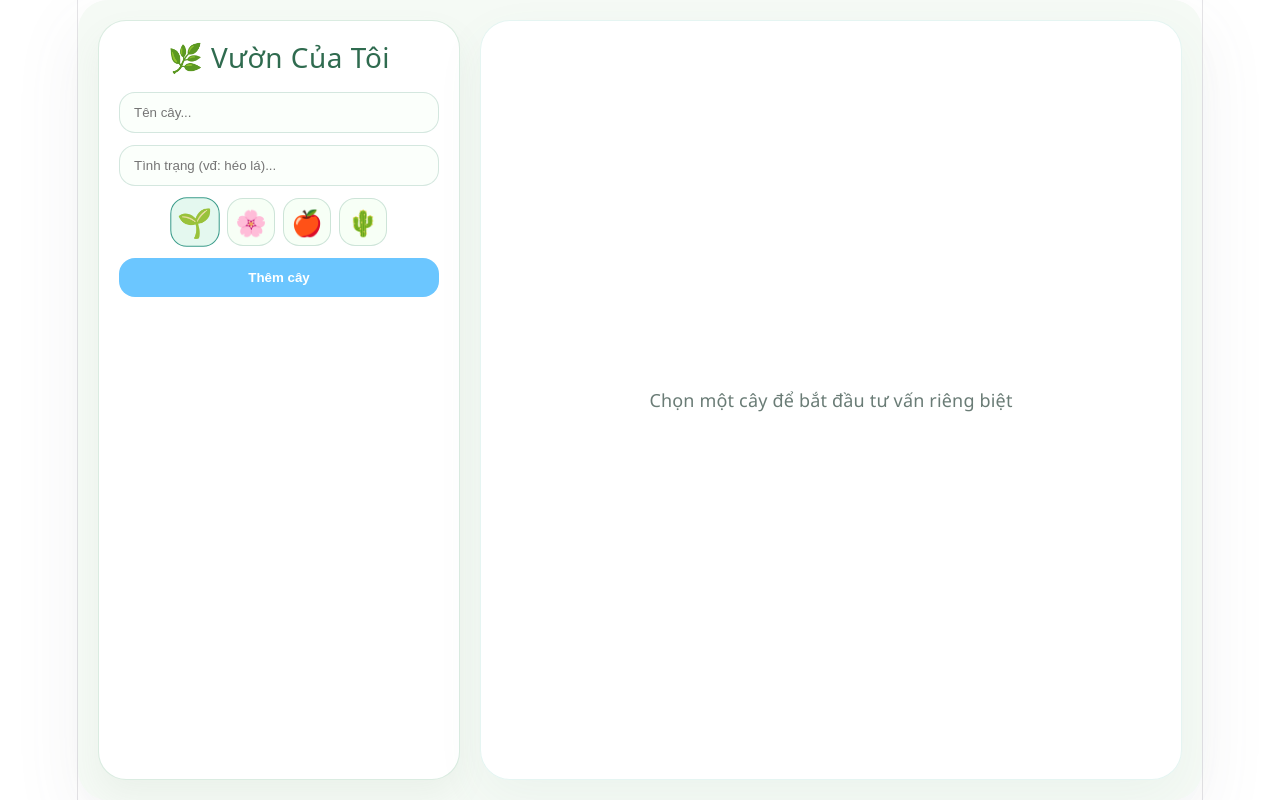
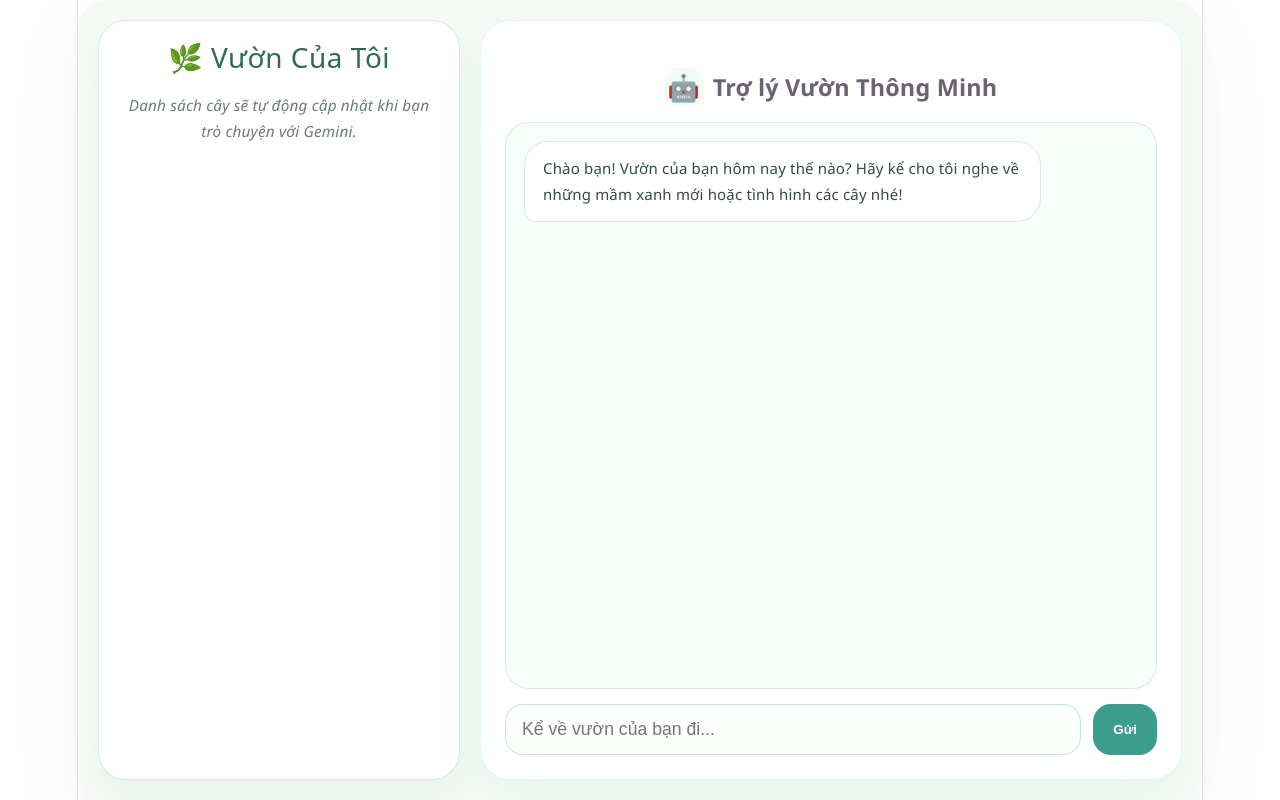
Before and after one commit to masusapu/my-smart-garden, a Vue app: page / in a window 1280 px wide. Built offline with nearby package versions, Linux system fonts and the light colour scheme.

Commit message:
refactor: unify chat interface and automate garden state updates via Gemini

```diff
--- a/src/App.vue
+++ b/src/App.vue
@@ -8,89 +8,114 @@ import ChatSection from "./components/ChatSection.vue";
 const { isLoading, askGemini } = useGemini();
 
 // Quản lý danh sách cây
-const myGarden = useLocalStorage("smart-garden-v2", []);
+const myGarden = useLocalStorage("smart-garden-plants-v3", []);
+
+// Cây đang được chọn để tập trung trò chuyện
 const selectedPlant = ref(null);
-const chatSectionRef = ref(null);
-const addingLoading = ref(false);
+const selectPlant = async (plant) => {
+  // Nếu nhấn lại chính cây đang chọn thì không làm gì cả
+  if (selectedPlant.value?.id === plant.id) return;
 
-const selectPlant = (plant) => {
   selectedPlant.value = plant;
+
+  // Tự động yêu cầu Gemini hỏi thăm về cây vừa chọn
+  const prompt = `Người dùng vừa chọn xem cây: ${plant.name} (tình trạng: ${plant.status}).
+  Hãy đóng vai chuyên gia làm vườn, hỏi thăm tình trạng của riêng cây này một cách cực kỳ ngắn gọn, tự nhiên.
+  TUYỆT ĐỐI KHÔNG được bắt đầu bằng các câu chào hỏi xã giao như "Chào bạn", "Chào anh/chị".
+  Ví dụ: "Cây ${plant.name} dạo này thế nào rồi?" hoặc "${plant.name} của bạn vẫn ổn chứ?".
+
+  Lưu ý: Luôn đính kèm danh sách cây trong thẻ <GARDEN_STATE>...</GARDEN_STATE> ở cuối câu trả lời.
+  Danh sách hiện tại: ${JSON.stringify(myGarden.value)}`;
+
+  const response = await askGemini(prompt);
+  if (!response.ok) return;
+
+  let aiText = response.text;
+  const gardenStateMatch = aiText.match(
+    /<GARDEN_STATE>([\s\S]*?)<\/GARDEN_STATE>/,
+  );
+
+  if (gardenStateMatch) {
+    try {
+      myGarden.value = JSON.parse(gardenStateMatch[1]);
+      aiText = aiText
+        .replace(/<GARDEN_STATE>[\s\S]*?<\/GARDEN_STATE>/, "")
+        .trim();
+    } catch (e) {
+      console.error(e);
+    }
+  }
+
+  chatHistory.value.push({ role: "model", text: aiText });
+  await nextTick();
+  chatSectionRef.value?.scrollToBottom();
 };
 
-// Thêm cây mới
-const addPlant = async ({ name, status, icon }) => {
-  console.log("Adding plant:", name, status, icon);
-  addingLoading.value = true;
-  let finalStatus = status;
-  try {
-    const summaryPrompt = `Tóm tắt tình trạng cây "${name}" với vấn đề "${status}" một cách súc tích, dưới 10 từ. Chỉ trả lời tóm tắt, không thêm gì khác.`;
-    console.log("Prompt:", summaryPrompt);
-    const summarizedStatus = await askGemini(summaryPrompt, {
-      trackLoading: false,
-    });
-    console.log("Summarized status:", summarizedStatus);
-    if (summarizedStatus.ok) {
-      finalStatus = summarizedStatus.text.trim();
-    }
-  } catch (error) {
-    console.error("Error summarizing:", error);
-  } finally {
-    addingLoading.value = false;
-  }
-  const plant = {
-    id: Date.now(),
-    name,
-    status: finalStatus,
-    icon: icon || "🌱",
-    history: [],
-  };
-  myGarden.value.push(plant);
-  console.log("Plant added with status:", finalStatus);
-};
+// Quản lý lịch sử chat chung
+const chatHistory = useLocalStorage("smart-garden-chat-v3", [
+  {
+    role: "model",
+    text: "Chào bạn! Vườn của bạn hôm nay thế nào? Hãy kể cho tôi nghe về những mầm xanh mới hoặc tình hình các cây nhé!",
+  },
+]);
 
-// Gửi tin nhắn trong khung chat của từng cây
+const chatSectionRef = ref(null);
+
 const sendMessage = async (userText) => {
   if (!userText || isLoading.value) return;
 
-  const plant = selectedPlant.value;
+  // 1. Lưu tin nhắn của người dùng vào lịch sử chung
+  chatHistory.value.push({ role: "user", text: userText });
 
-  // 1. Lưu tin nhắn của người dùng vào lịch sử cây đó
-  plant.history.push({ role: "user", text: userText });
+  // 2. Tạo prompt yêu cầu Gemini trả về phản hồi + danh sách cây cập nhật
+  const currentPlantsStr = JSON.stringify(myGarden.value);
+  const prompt = `Bạn là một chuyên gia làm vườn thông minh.
+Nhiệm vụ của bạn:
+1. Trả lời người dùng một cách thân thiện, chi tiết về cách chăm sóc cây. TUYỆT ĐỐI KHÔNG chào hỏi ở đầu câu trả lời. Hãy đi thẳng vào nội dung tư vấn.
+2. Theo dõi danh sách cây trồng trong vườn dựa trên cuộc hội thoại.
+3. Nếu người dùng nhắc đến cây mới, hãy thêm vào danh sách. Nếu nhắc đến tình trạng mới của cây cũ, hãy cập nhật.
+4. CUỐI CÙNG của câu trả lời, hãy luôn đính kèm danh sách TOÀN BỘ các cây hiện có trong vườn dưới định dạng JSON nằm trong thẻ <GARDEN_STATE>...</GARDEN_STATE>.
+   Mỗi cây gồm: { "id": số, "name": "tên", "status": "tóm tắt tình trạng ngắn gọn", "icon": "emoji đại diện" }
+   Nếu người dùng muốn xóa một cây, hãy loại bỏ nó khỏi danh sách JSON này.
+   Nếu không có thay đổi, vẫn phải gửi lại danh sách cũ trong thẻ đó.
+5. ĐẶC BIỆT: Nếu người dùng đang chọn một cây cụ thể (thông tin bên dưới), hãy ưu tiên trả lời về cây đó trừ khi họ hỏi sang vấn đề khác.
 
-  // 2. Tạo prompt dựa trên ngữ cảnh của cây
-  const prompt = `Bạn là một chuyên gia về cây trồng thân thiện, thoải mái. Hãy trả lời với tone tự nhiên, chia sẻ chi tiết cụ thể, như một người bạn đang giúp đỡ. Không cần quá trang trọng, hãy nói những gì bạn thực sự nghĩ. Chỉ tránh lặp lại lời chào nhiều lần nếu đã nói trong cuộc trò chuyện trước.
+Danh sách cây hiện tại: ${currentPlantsStr}
+Lịch sử trò chuyện: ${JSON.stringify(chatHistory.value)}
 
-Cây đang chăm sóc: ${plant.name} (tình trạng: ${plant.status})
-Lịch sử trò chuyện: ${JSON.stringify(plant.history)}
+Thông tin bổ sung: Người dùng đang chọn xem cây: ${selectedPlant.value ? selectedPlant.value.name : "Không có cây nào cụ thể"}.
+Câu hỏi của người dùng: "${userText}"`;
 
-Câu hỏi: ${userText}
+  const response = await askGemini(prompt);
+  if (!response.ok) {
+    chatHistory.value.push({
+      role: "model",
+      text: "Lỗi kết nối: " + response.error,
+    });
+    return;
+  }
 
-Hãy trả lời chi tiết, với những lời khuyên cụ thể và thực tế.`;
+  let aiText = response.text;
 
-  // 3. Hỏi Gemini
-  const response = await askGemini(prompt);
+  // 3. Tách phần text chat và phần dữ liệu vườn
+  const gardenStateMatch = aiText.match(
+    /<GARDEN_STATE>([\s\S]*?)<\/GARDEN_STATE>/,
+  );
 
-  // 4. Lưu câu trả lời của Gemini vào đúng cây đó
-  plant.history.push({
-    role: "model",
-    text: response.ok ? response.text : response.error,
-  });
+  if (gardenStateMatch) {
+    try {
+      const newGardenState = JSON.parse(gardenStateMatch[1]);
+      myGarden.value = newGardenState;
+      // Xóa phần JSON khỏi text hiển thị cho người dùng sạch sẽ
+      aiText = aiText
+        .replace(/<GARDEN_STATE>[\s\S]*?<\/GARDEN_STATE>/, "")
+        .trim();
+    } catch (e) {
+      console.error("Lỗi parse dữ liệu vườn:", e);
+    }
+  }
 
-  await nextTick();
-  chatSectionRef.value?.scrollToBottom();
-
-  if (!response.ok) return;
-
-  // 5. Tóm tắt lại tình trạng dựa trên lịch sử mới
-  try {
-    const statusPrompt = `Dựa trên lịch sử trò chuyện sau, tóm tắt tình trạng hiện tại của cây ${plant.name} một cách súc tích, dưới 10 từ. Chỉ trả lời tóm tắt. Lịch sử: ${JSON.stringify(plant.history)}`;
-    const newStatus = await askGemini(statusPrompt, { trackLoading: false });
-    if (newStatus.ok) {
-      plant.status = newStatus.text.trim();
-    }
-  } catch (error) {
-    console.error("Error updating status:", error);
-  }
+  chatHistory.value.push({ role: "model", text: aiText });
 
   await nextTick();
   chatSectionRef.value?.scrollToBottom();
@@ -102,13 +127,11 @@ Hãy trả lời chi tiết, với những lời khuyên cụ thể và thực t
     <PlantSidebar
       :plants="myGarden"
       :selected-plant="selectedPlant"
-      :adding-loading="addingLoading"
-      @add-plant="addPlant"
       @select-plant="selectPlant"
     />
     <ChatSection
       ref="chatSectionRef"
-      :selected-plant="selectedPlant"
+      :history="chatHistory"
       :is-loading="isLoading"
       @send-message="sendMessage"
     />
--- a/src/components/ChatInput.vue
+++ b/src/components/ChatInput.vue
@@ -3,7 +3,7 @@
     <input
       v-model="message"
       @keyup.enter="handleSend"
-      placeholder="Hỏi về cây này..."
+      placeholder="Kể về vườn của bạn đi..."
     />
     <button @click="handleSend" :disabled="isLoading">Gửi</button>
   </div>
--- a/src/components/ChatSection.vue
+++ b/src/components/ChatSection.vue
@@ -1,14 +1,12 @@
 <template>
-  <div class="chat-section" v-if="selectedPlant">
+  <div class="chat-section">
     <h3 class="chat-title">
-      <span class="chat-title-icon" aria-hidden="true">
-        {{ selectedPlant.icon || "🌱" }}
-      </span>
-      <span>{{ selectedPlant.name }}</span>
+      <span class="chat-title-icon" aria-hidden="true">🤖</span>
+      <span>Trợ lý Vườn Thông Minh</span>
     </h3>
     <div class="chat-box" ref="chatContainer">
       <MessageBubble
-        v-for="(msg, i) in selectedPlant.history"
+        v-for="(msg, i) in history"
         :key="i"
         :text="msg.text"
         :role="msg.role"
@@ -19,9 +17,6 @@
       @send-message="$emit('send-message', $event)"
     />
   </div>
-  <div class="chat-section empty" v-else>
-    <p>Chọn một cây để bắt đầu tư vấn riêng biệt</p>
-  </div>
 </template>
 
 <script setup>
@@ -30,7 +25,7 @@ import MessageBubble from "./MessageBubble.vue";
 import ChatInput from "./ChatInput.vue";
 
 const props = defineProps({
-  selectedPlant: Object,
+  history: Array,
   isLoading: Boolean,
 });
 
--- a/src/components/PlantSidebar.vue
+++ b/src/components/PlantSidebar.vue
@@ -1,10 +1,9 @@
 <template>
   <div class="sidebar">
     <h2>🌿 Vườn Của Tôi</h2>
-    <AddPlantForm
-      :loading="addingLoading"
-      @add-plant="$emit('add-plant', $event)"
-    />
+    <p class="hint">
+      Danh sách cây sẽ tự động cập nhật khi bạn trò chuyện với Gemini.
+    </p>
     <PlantList
       :plants="plants"
       :selected-plant="selectedPlant"
@@ -14,16 +13,14 @@
 </template>
 
 <script setup>
-import AddPlantForm from "./AddPlantForm.vue";
 import PlantList from "./PlantList.vue";
 
 defineProps({
   plants: Array,
   selectedPlant: Object,
-  addingLoading: Boolean,
 });
 
-defineEmits(["add-plant", "select-plant"]);
+defineEmits(["select-plant"]);
 </script>
 
 <style scoped>
@@ -39,6 +36,12 @@ defineEmits(["add-plant", "select-plant"]);
   overflow: hidden;
   box-shadow: 0 16px 32px rgba(120, 140, 120, 0.08);
 }
+.hint {
+  font-size: 0.85rem;
+  color: #6a7c76;
+  margin-bottom: 20px;
+  font-style: italic;
+}
 .sidebar h2 {
   margin-bottom: 18px;
   font-size: 1.55rem;
```
